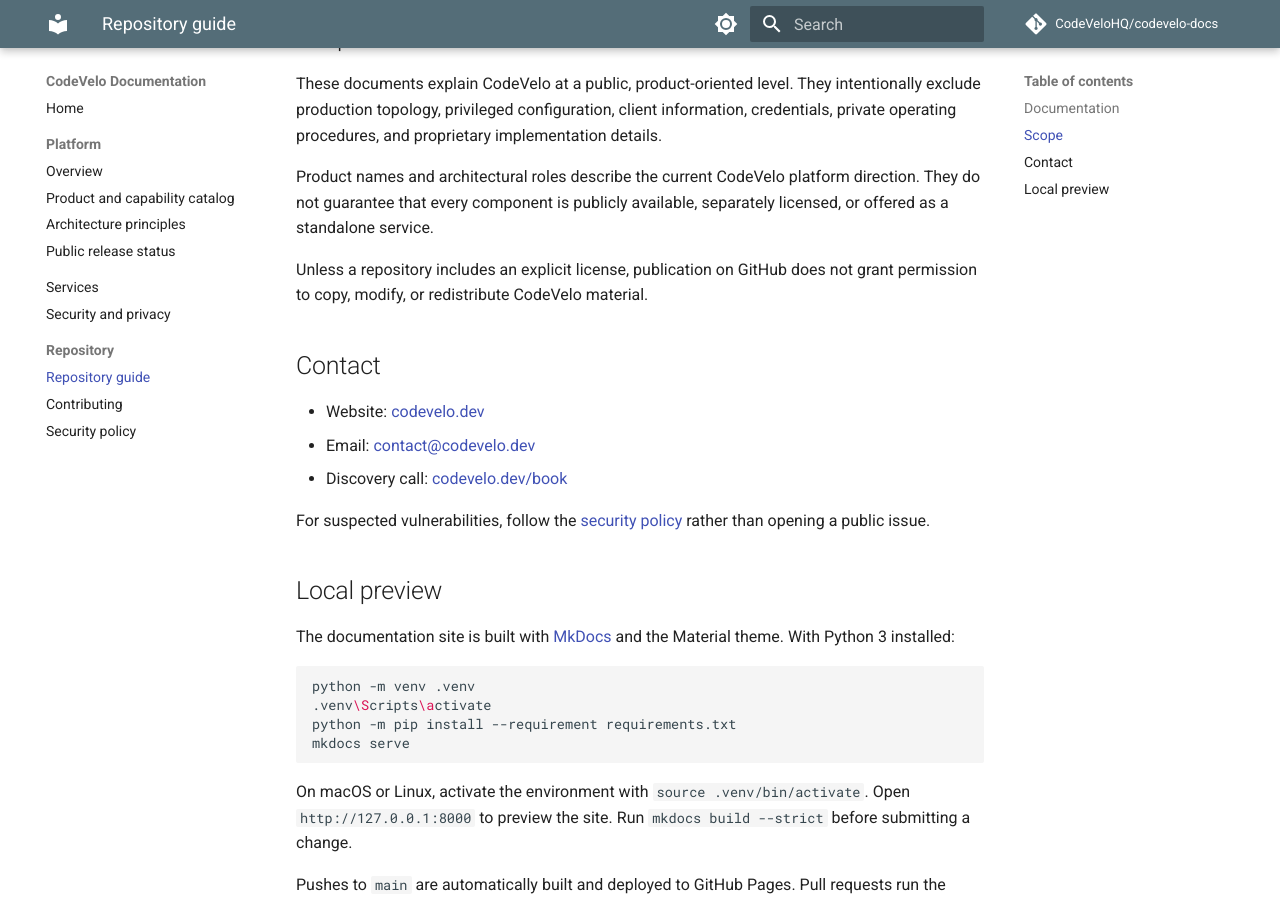
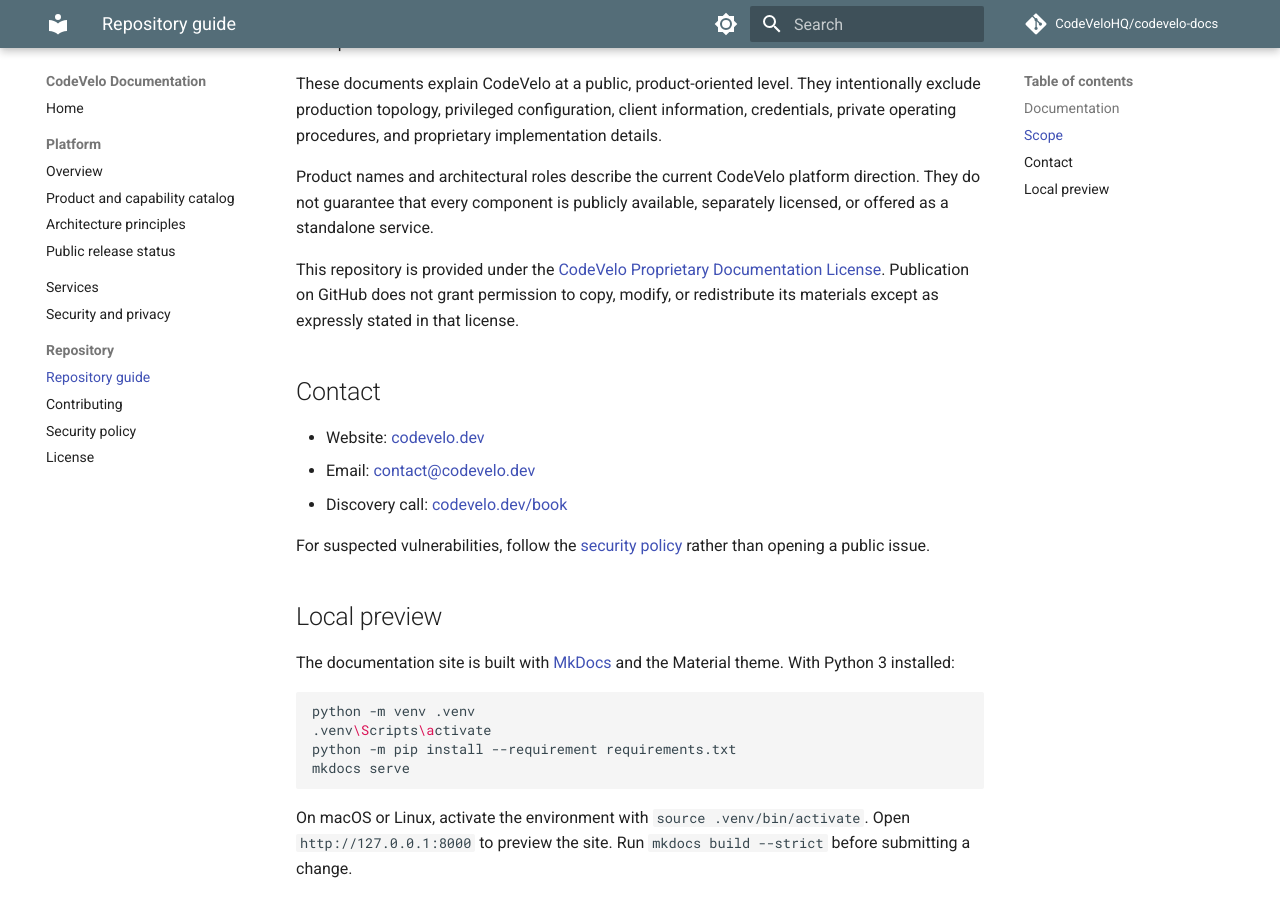
Before and after one commit to CodeVeloHQ/codevelo-docs, an MkDocs documentation site: the page built from docs/repository-guide.md, in a window 1280 px wide and 900 px high, scrolled down 703 px. Built offline with MkDocs 1.6.1 and Material for MkDocs 9.7.7, drawn with Linux system fonts in a browser that asks for light colours; comment, search, counter and statistics services are not loaded.

Commit message:
Fix issues in README's. Add license

```diff
--- a/README.md
+++ b/README.md
@@ -30,8 +30,10 @@ Product names and architectural roles describe the current CodeVelo platform dir
 They do not guarantee that every component is publicly available, separately licensed,
 or offered as a standalone service.
 
-Unless a repository includes an explicit license, publication on GitHub does not grant
-permission to copy, modify, or redistribute CodeVelo material.
+This repository is provided under the [CodeVelo Proprietary Documentation
+License](https://codevelohq.github.io/codevelo-docs/license/). Publication on GitHub
+does not grant permission to copy, modify, or redistribute its materials except as
+expressly stated in that license.
 
 ## Contact
 
--- a/mkdocs.yml
+++ b/mkdocs.yml
@@ -48,6 +48,7 @@ nav:
       - Repository guide: repository-guide.md
       - Contributing: contributing.md
       - Security policy: security-policy.md
+      - License: license.md
 
 plugins:
   - search
```
Also changed, not shown: SECURITY.md (+1 -1 lines), docs/license.md (added, +1 -0 lines), 1 other file.
